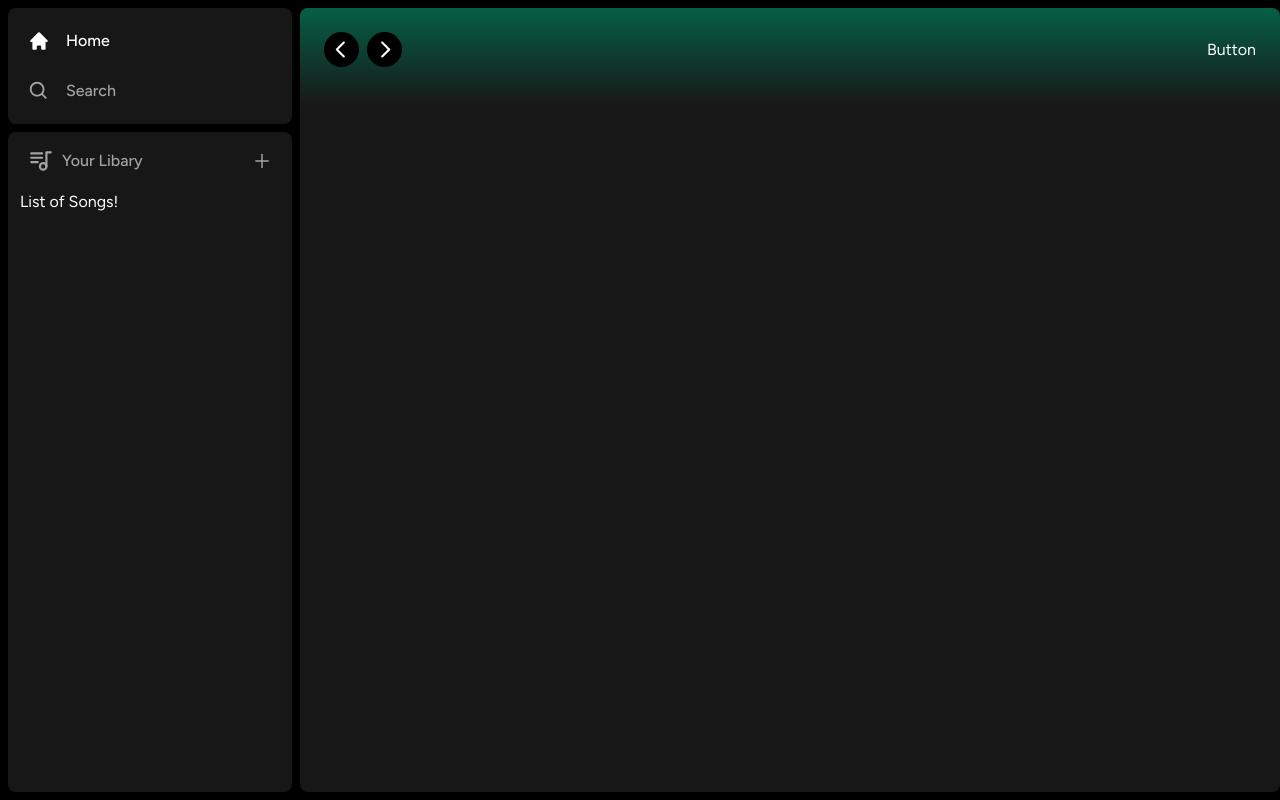
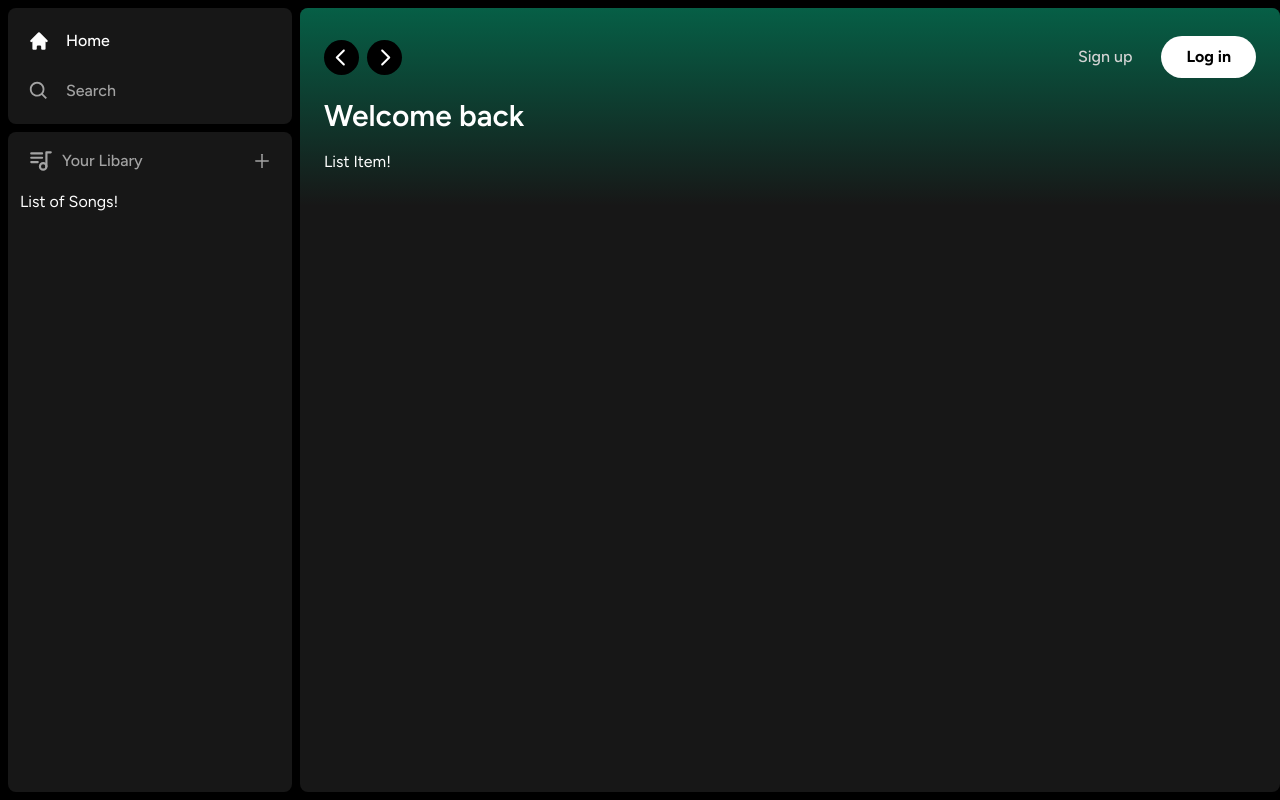
Before and after one commit to MirkoMajchrzak/fullstack, a Next.js app: page / in a window 1280 px wide. Built offline with nearby package versions, Linux system fonts and the light colour scheme.

Commit message:
added ListItem component

```diff
--- a/app/(site)/page.tsx
+++ b/app/(site)/page.tsx
@@ -1,10 +1,18 @@
 import Header from "@/components/Header";
+import ListItem from "@/components/ListItem";
 
 export default function Home() {
   return (
 <div className="bg-neutral-900 rounded-lg h-full w-full overflow-hidden overflow-y-auto">
   <Header>
-    Header
+    <div className="mb-2">
+      <h1 className="text-white text-3xl font-semibold">
+        Welcome back
+      </h1>
+      <div className="grid grid-cols-1 sm:grid-cols-2 xl:grid-cols-3 2xl:grid-cols-4 gap-3 mt-4">
+        <ListItem />
+      </div>
+    </div>
   </Header>
 </div>
   )
--- a/components/Button.tsx
+++ b/components/Button.tsx
@@ -1,9 +1,27 @@
-const Button = () => {
+import React, { forwardRef } from "react";
+import { twMerge } from "tailwind-merge";
+
+interface ButtonProps
+    extends React.ButtonHTMLAttributes<HTMLButtonElement> {}
+
+const Button = forwardRef<HTMLButtonElement, ButtonProps>(({
+    className,
+    children,
+    disabled,
+    type ="button",
+    ...props
+}, ref) => {
     return (
-        <div className="">
-            Button
-        </div>
-     );
-}
+        <button type={type} className={twMerge("w-full rounded-full bg-green-500 border border-transparent px-3 py-3 disabled:cursor-not-allowed disabled:opacity-50 text-black font-bold hover:opacity-75 transition", className)}
+        disabled={disabled}
+        ref={ref}
+        {...props}
+        >
+            {children}
+        </button>
+    )
+})
+
+Button.displayName = "Button";
 
 export default Button ;
--- a/components/Header.tsx
+++ b/components/Header.tsx
@@ -43,11 +43,19 @@ const Header: React.FC<HeaderProps> = ({
                 <div className="flex justify-between items-center gap-x-4">
                     <>
                         <div className="">
-                            <Button />
+                            <Button onClick={() => {}} className="bg-transparent text-neutral-300 font-medium">
+                                Sign up
+                            </Button>
+                        </div>
+                        <div className="">
+                            <Button onClick={() => {}} className="bg-white px-6 py-2">
+                                Log in
+                            </Button>
                         </div>
                     </>
                 </div>
             </div>
+            {children}
         </div>
      );
 }
--- /dev/null
+++ b/components/ListItem.tsx
@@ -0,0 +1,9 @@
+const ListItem = () => {
+    return (
+        <div className="">
+            List Item!
+        </div>
+     );
+}
+
+export default ListItem;
```
